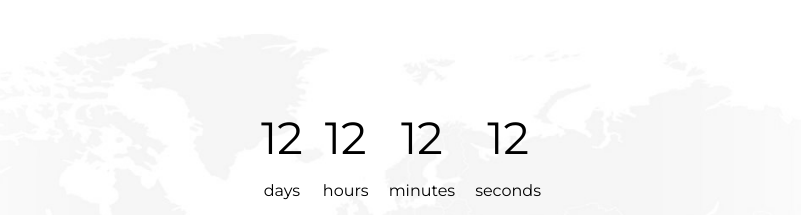
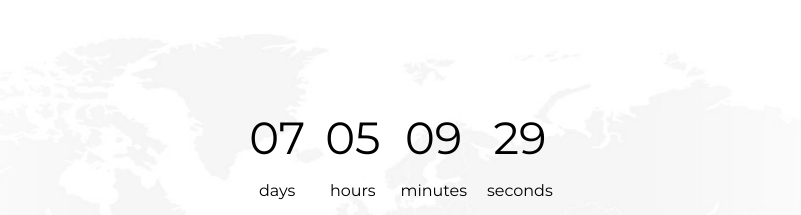
Before and after one commit to VusalShahbazov/cooming-soon-ontime, a plain HTML site: page index.html in a window 1280 px wide. Shown: the top 215 px of the page, without its empty margins (239-1040 px from the left). Drawn offline with Linux system fonts and the light colour scheme.

Commit message:
cooming soon

```diff
--- a/index.html
+++ b/index.html
@@ -72,7 +72,7 @@
 </div>
 
 <script>
-    let till = new Date('2020-07-06 00:00:00'),
+    let till = new Date('2020-09-01 00:00:00'),
         today = new Date();
     let daysD = document.getElementById('days');
     let hoursD = document.getElementById('hours');
```
Also changed, not shown: logo.png.
